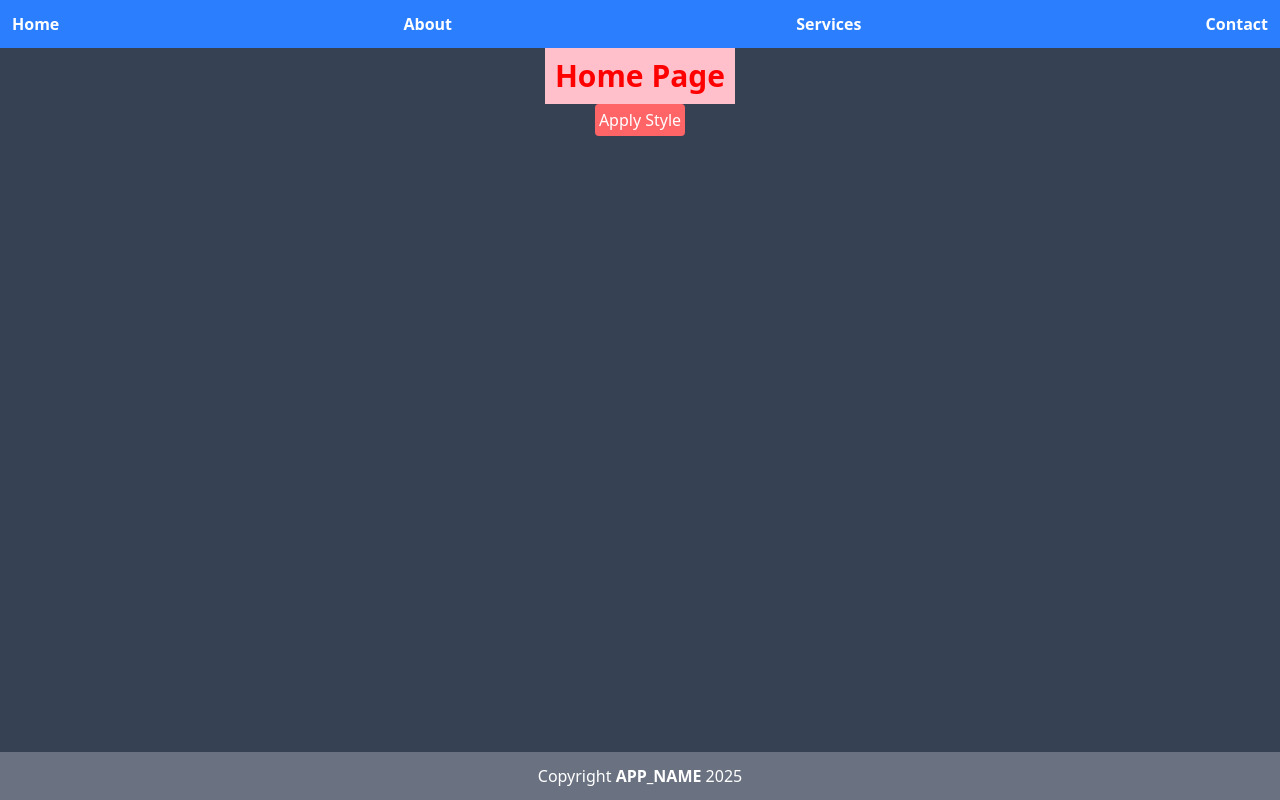
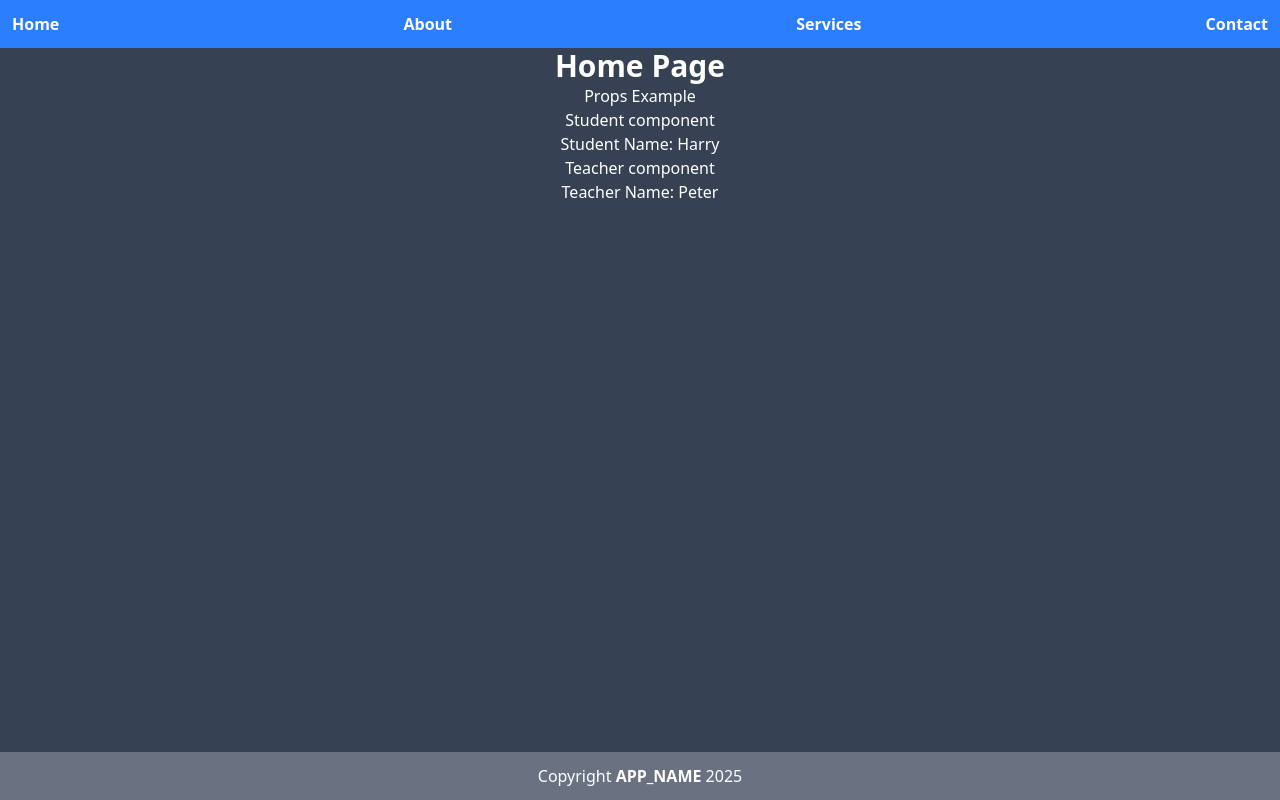
Before and after one commit to TechnicalSabir/vue-practice, a Vue app: page / in a window 1280 px wide. Built offline with nearby package versions, Linux system fonts and the light colour scheme.

Commit message:
PR-19: Props with example

```diff
--- /dev/null
+++ b/src/components/inc/Student.vue
@@ -0,0 +1,13 @@
+<script>
+export default {
+    name: "Student",
+    props: {
+        name: String
+    }
+}
+</script>
+
+<template>
+    <h1>Student component</h1>
+    <h2>Student Name: {{ name }}</h2>
+</template>
--- /dev/null
+++ b/src/components/inc/Teacher.vue
@@ -0,0 +1,13 @@
+<script>
+export default {
+    name: "Teacher",
+    props: {
+        name: String,
+    }
+}
+</script>
+
+<template>
+    <h1>Teacher component</h1>
+    <h1>Teacher Name: {{ name }}</h1>
+</template>
--- a/src/views/Home.vue
+++ b/src/views/Home.vue
@@ -1,36 +1,26 @@
 <script>
+import Student from '@/components/inc/Student.vue';
+import Teacher from '@/components/inc/Teacher.vue';
 export default {
   name: "Home",
   data() {
     return {
-      colorFull: true,
+      studentName: "Harry",
+      teacherName: "Peter"
     }
   },
-  computed: {
-    applyStyles() {
-      return { green: this.colorFull, err: true }
-    }
+  components: {
+    Student,
+    Teacher
   }
+
 }
 </script>
 <template>
   <main class="flex justify-center items-center flex-col">
-    <h1 class="text-3xl font-bold" :class="applyStyles">Home Page</h1>
-    <button class="bg-red-400 p-1 rounded-sm cursor-pointer" @click="colorFull = !colorFull">Apply Style</button>
-
-
+    <h1 class="text-3xl font-bold">Home Page</h1>
+    <h1>Props Example</h1>
+    <Student :name="studentName"></Student>
+    <Teacher :name="teacherName"></Teacher>
   </main>
 </template>
-<style scoped>
-.green {
-  background-color: green;
-  color: white;
-  padding: 10px;
-  width: 200pxa;
-}
-
-.err {
-  color: red;
-  background-color: pink;
-}
-</style>
```
